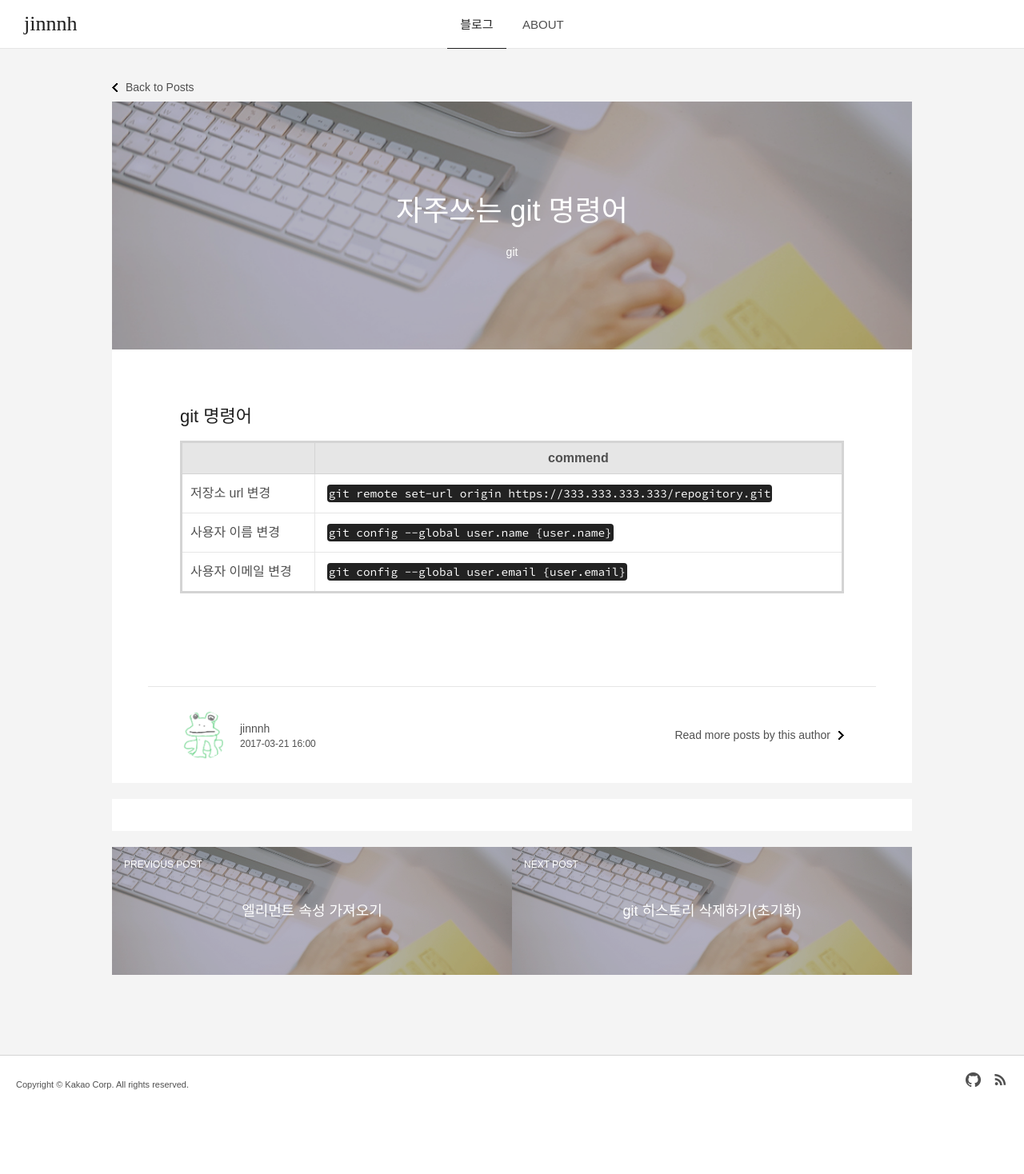
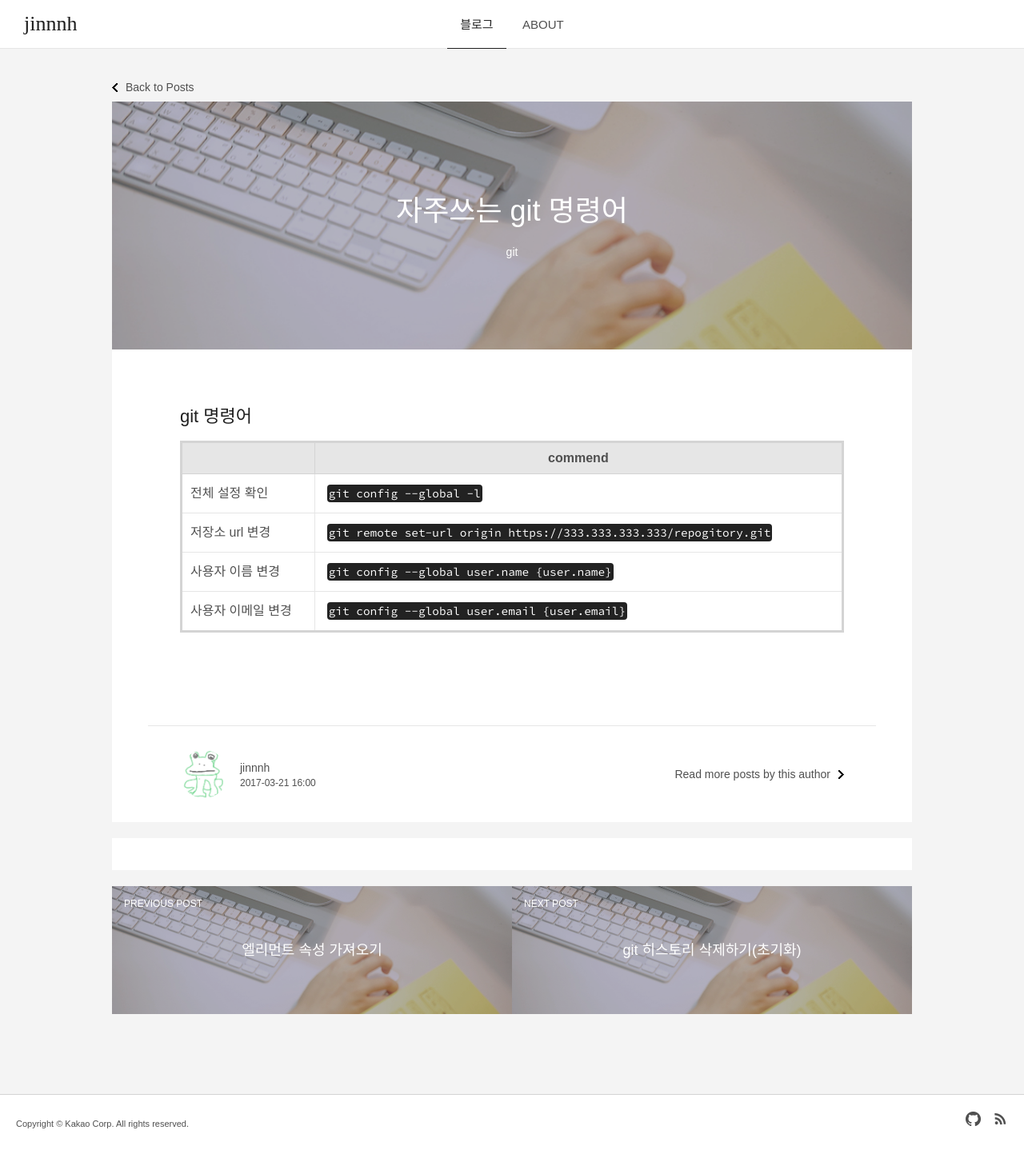
Before and after one commit to gutmate/gutmate.github.com, a Jekyll site: the page built from _posts/2017-03-21-git-commend.md, in a window 1280 px wide. Shown: the whole page at 80% size. Built offline with Jekyll 4.4.1, drawn with Linux system fonts in a browser that asks for light colours; some web fonts are replaced; comment, search, counter and statistics services are not loaded; before the commit the page ends 1419 px from its top, so only the background shows below that.

Commit message:
Update git post

```diff
--- a/_posts/2017-03-21-git-commend.md
+++ b/_posts/2017-03-21-git-commend.md
@@ -11,6 +11,7 @@ tags:
 
 |  | commend |
 |-|-|
+| 전체 설정 확인 |  `git config --global -l` |
 | 저장소 url 변경 |  `git remote set-url origin https://333.333.333.333/repogitory.git` |
 | 사용자 이름 변경 |  `git config --global user.name {user.name}` |
 | 사용자 이메일 변경 |  `git config --global user.email {user.email}` |
```
